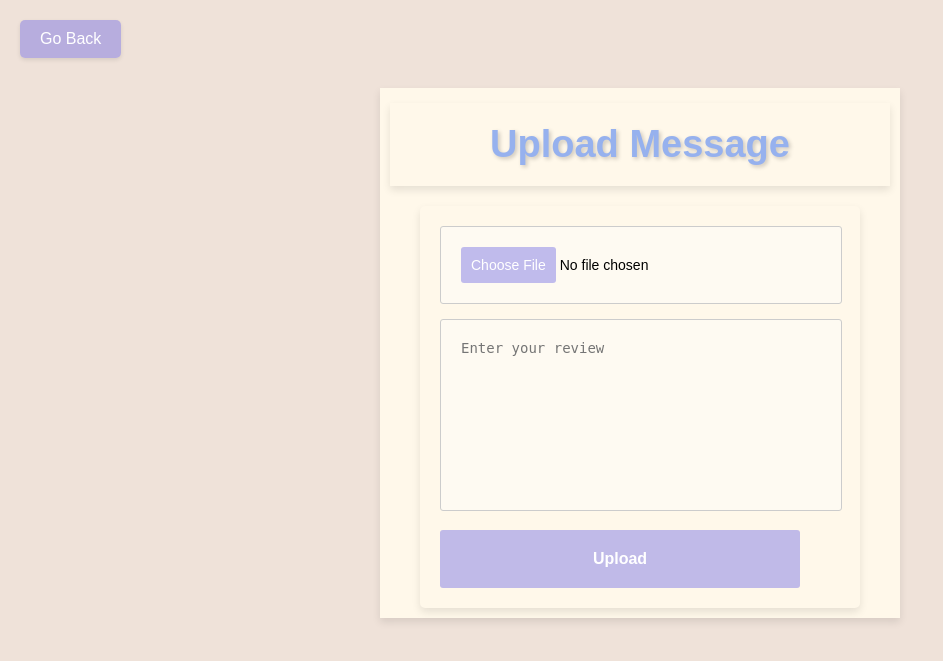
After one commit to CoroamaLarisa/AzureProjectGuestBook, a Flask app: page /upload in a window 1280 px wide. The commit adds this page. Shown: the top 661 px of the page, without its empty margins (0-943 px from the left). Run offline with Flask 3, Linux system fonts and the light colour scheme; some libraries are stand-ins or nearby versions.

```diff
--- a/app.py
+++ b/app.py
@@ -1,56 +1,132 @@
-from flask import Flask, render_template, url_for, redirect
-from logging import FileHandler, WARNING
-from pathlib import Path
-import sqlite3 as sql
 import os
-
-
-from flask import Flask, render_template, request, redirect, url_for
-from azure.storage.blob import BlobServiceClient, BlobClient, generate_blob_sas, BlobSasPermissions
-from azure.servicebus import ServiceBusClient, ServiceBusMessage
-
 import os
 import datetime
+import time
 
+from logging import FileHandler, WARNING
+from flask import Flask, render_template, request, redirect, url_for
+from azure.storage.blob import BlobServiceClient, generate_blob_sas, BlobSasPermissions
+from azure.storage.queue import QueueService, QueueMessageFormat
+from azure.cosmosdb.table.tableservice import TableService
+from azure.cosmosdb.table.models import Entity
+from typing import AnyStr, List, Dict, Tuple
 
-file_handler = FileHandler('errorlog.txt')
-file_handler.setLevel(WARNING)
 
 app = Flask(__name__)
 
-
-app.config['UPLOAD_FOLDER'] = 'uploads'
+# Set app constants
+app.config['UPLOAD_FOLDER'] = 'C:\\Users\\Larisa\\Documents\\azure-project\\AzureProjectGuestBook\\AzureProjectGuestBook\\uploads'
 app.config['AZURE_STORAGE_CONNECTION_STRING'] = 'DefaultEndpointsProtocol=https;AccountName=gcccstorageguestbook;AccountKey=A7mPkaoOQ+OHPGihyYattLUSmqRTA6WCHtN/GdNq0Ag+ZfnaF+nTWQep598jSweOYE3oXgbBm27B+ASt9CqENg==;EndpointSuffix=core.windows.net'
 app.config['AZURE_STORAGE_CONTAINER'] = 'images'
 app.config['AZURE_STORAGE_QUEUE'] = 'thumbnailqueue'
-
-# ToDo replace this with your secret key
-app.config['SECRET_KEY'] = 'your secret key goes here'
-# app.config['RECAPTCHA_PUBLIC_KEY'] = 'your public key goes here' #ToDo replace this with your private key
-# app.config['RECAPTCHA_PRIVATE_KEY'] = 'your private key goes here' #ToDo replace this with your private key
+app.config['AZURE_STORAGE_TABLE'] = 'reviews'
 app.config['RECAPTCHA_ENABLED'] = False
 
+# Set app error handling
+file_handler = FileHandler('errorlog.txt')
+file_handler.setLevel(WARNING)
 app.logger.addHandler(file_handler)
 
 
 @app.route('/')
 def index():
-    return render_template('index.html')
+    # Get all reviews
+    message_list = get_all_reviews()
+
+    # Render the HTML template and pass the message list to it
+    return render_template('index.html', message_list=message_list[::-1])
 
 
-@app.route('/upload', methods=['POST'])
+@app.route('/upload', methods=['GET', 'POST'])
 def upload():
+
+    # if the request is of type 'GET' then we only show the upload page
+    if request.method == 'GET':
+        return render_template('upload.html')
+
     file = request.files['file']
     review = request.form['review']
-    if file and review:
+
+    if file and review:  # check if file and review have been left
         filename = file.filename
         file.save(os.path.join(app.config['UPLOAD_FOLDER'], filename))
         thumbnail_url, full_image_url = upload_to_azure(filename)
-        return render_template('success.html', thumbnail_url=thumbnail_url, full_image_url=full_image_url, review=review)
-    return redirect(url_for('index'))
+        store_review(review, full_image_url, thumbnail_url)
+        return redirect(url_for('view'))
 
 
-def upload_to_azure(filename):
+@app.route('/view', methods=['GET'])
+def view():
+
+    # Get all reviews
+    message_list = get_all_reviews()
+
+    # Render the HTML template and pass the message list to it
+    return render_template('index.html', message_list=message_list[::-1])
+
+
+def get_all_reviews() -> List[Dict[AnyStr, AnyStr]]:
+    """
+    Get all reviews from the Azure Table defined in the app constants
+    Returns:
+    - message_list: List[Dict[AnyStr, AnyStr]], a list of all the messages from the table as dict, ex. [{'column_1': 'value_1','column_2': 'value_2'}]
+    """
+    table_service = TableService(
+        connection_string=app.config['AZURE_STORAGE_CONNECTION_STRING'])
+
+    # Retrieve values from Azure Table
+    messages = table_service.query_entities(app.config['AZURE_STORAGE_TABLE'])
+
+    # Create a list to store message details
+    message_list = []
+
+    for message in messages:
+        review = message.review
+        image_url = message.image_url
+        thumbnail_url = message.thumbnail_url
+
+        # Add message details to the list
+        message_list.append({
+            'review': review,
+            'image_url': image_url,
+            'thumbnail_url': thumbnail_url
+        })
+
+    return message_list
+
+
+def store_review(review: AnyStr, full_image_url: AnyStr, thumbnail_url: AnyStr) -> None:
+    """
+    Store review in an Azure Table to be able to query the values
+    Parameters:
+    - review: AnyStr, the review left by the user
+    - full_image_url: AnyStr, the image URL that the user will use to download the full image
+    - thumbnail_url: AnyStr, the thumbnail URL that the web page will show
+    """
+    table_service = TableService(
+        connection_string=app.config['AZURE_STORAGE_CONNECTION_STRING'])
+
+    new_entity = Entity()
+
+    new_entity.PartitionKey = 'messages'
+    new_entity.RowKey = str(time.time())
+
+    new_entity.review = review
+    new_entity.image_url = full_image_url
+    new_entity.thumbnail_url = thumbnail_url
+
+    table_service.insert_entity(app.config['AZURE_STORAGE_TABLE'], new_entity)
+
+
+def upload_to_azure(filename: AnyStr) -> Tuple[AnyStr, AnyStr]:
+    """
+    Upload file by filename from the local upload folder to Azure Container as a BLOB
+    Parameters:
+    - filename: AnyStr, the filename of the file that will be uploaded
+    Returns:
+    - thumbnail_url: AnyStr, the url of the BLOB containing the thumbnail image generated from the original image
+    - full_image_download_url: AnyStr, the URL that will be used to download the original image
+    """
     connection_string = app.config['AZURE_STORAGE_CONNECTION_STRING']
     container_name = app.config['AZURE_STORAGE_CONTAINER']
 
@@ -74,37 +150,49 @@ def upload_to_azure(filename):
         expiry=datetime.datetime.utcnow() + datetime.timedelta(days=1)
     )
 
-    full_image_url = blob_client.url + "?" + sas_token
+    # Generate download URL for the full image
+    full_image_download_url = blob_client.url + "?" + sas_token
 
     # Upload and generate thumbnail
     thumbnail_filename = "thumbnail_" + filename
     thumbnail_blob_client = container_client.get_blob_client(
         thumbnail_filename)
-    with open(os.path.join(app.config['UPLOAD_FOLDER'], filename), "rb") as data:
-        image_data = data.read()
 
-    # Generate thumbnail using Azure WebJob worker
-    generate_thumbnail_webjob(image_data, thumbnail_filename)
+    # Store filename and thumbnail file into queue so that an Azure Function can generate the thumbnail
+    generate_thumbnail_webjob(filename, thumbnail_filename)
 
+    # Store thumbnail url
     thumbnail_url = thumbnail_blob_client.url
 
-    return thumbnail_url, full_image_url
+    return thumbnail_url, full_image_download_url
 
 
-def generate_thumbnail_webjob(image_data, thumbnail_filename):
+def generate_thumbnail_webjob(filename: AnyStr, thumbnail_filename: AnyStr) -> None:
+    """
+    Generate thumbnail by adding the original file and the thumbnail file as a message to an Azure Queue,
+    which will trigger an already-defined Azure Function that will generate the thumbnail
+    Parameters:
+    - filename: AnyStr, the original filename
+    - thumbnail_filename: the thumbnail filename
+    """
+    connection_string = app.config['AZURE_STORAGE_CONNECTION_STRING']
+    queue_name = app.config['AZURE_STORAGE_QUEUE']
 
-    connection_string = app.config['AZURE_STORAGE_CONNECTION_STRING']
+    # Connect to the thumbnail queue
+    queue_service = QueueService(connection_string=connection_string)
 
-    servicebus_client = ServiceBusClient.from_connection_string(
-        connection_string)
-    sender = servicebus_client.get_queue_sender(
-        app.config['AZURE_STORAGE_QUEUE'])
+    # Create a message with the filename and thumbnail filename
+    message_content = {
+        'filename': filename,
+        'thumbnail_filename': thumbnail_filename
+    }
 
-    message = ServiceBusMessage(body=image_data, subject=thumbnail_filename)
-    sender.send_messages(message)
-
-    sender.close()
-    servicebus_client.close()
+    # Convert the message content to a string
+    message_content = str(message_content)
+    queue_service.encode_function = QueueMessageFormat.text_base64encode
+    # Send the message to the queue
+    queue_service.put_message(queue_name=queue_name,
+                              content=message_content)
 
 
 if __name__ == '__main__':
--- /dev/null
+++ b/templates/upload.html
@@ -0,0 +1,130 @@
+<!DOCTYPE html>
+<html>
+  <head>
+    <style>
+      body {
+        font-family: Arial, sans-serif;
+        /* margin: 0; */
+        /* padding: 20px; */
+        top: 0px;
+        background-color: #efe2d9;
+        text-align: center;
+      }
+
+      h1 {
+        text-align: center;
+        color: #96b1ee;
+        margin-bottom: 20px;
+        font-size: 38px;
+        background-color: #fff8ea;
+        text-shadow: 2px 2px 4px rgba(0, 0, 0, 0.2);
+        box-shadow: 0 4px 8px rgba(0, 0, 0, 0.1);
+        padding: 20px;
+        top: 0px;
+        margin-top: 5px;
+      }
+
+      form {
+        max-width: 400px;
+        margin: 0 auto;
+        background-color: #fff8ea;
+        padding: 20px;
+        border-radius: 5px;
+        box-shadow: 0 4px 8px rgba(0, 0, 0, 0.1);
+      }
+
+      input[type="file"],
+      textarea {
+        width: 90%;
+        padding: 20px;
+        margin-bottom: 15px;
+        border: 1px solid #ccc;
+        border-radius: 3px;
+        font-size: 14px;
+        resize: none;
+        background-color: #fefaf2;
+      }
+
+      textarea {
+        height: 150px;
+      }
+
+      input[type="submit"] {
+        display: block;
+        width: 90%;
+        padding: 20px;
+        border: none;
+        background-color: #7870e676;
+        color: #fff;
+        font-size: 16px;
+        font-weight: bold;
+        border-radius: 3px;
+        cursor: pointer;
+        transition: background-color 0.3s ease;
+        align-self: center;
+      }
+
+      input[type="submit"]:hover {
+        background-color: #5e57c886;
+      }
+
+      input[type="file"]::-webkit-file-upload-button {
+        background-color: #7870e676;
+        color: #fff;
+        border: none;
+        padding: 10px;
+        border-radius: 3px;
+        cursor: pointer;
+      }
+
+      input[type="file"]::-webkit-file-upload-button:hover {
+        background-color: #5e57c886;
+      }
+
+      input[type="file"]::-webkit-file-upload-button:active {
+        background-color: #7870e676;
+      }
+
+      .all_body {
+        margin-top: 80px;
+        background-color: #7870e676;
+        background-color: #fff8ea;
+        box-shadow: 0 4px 8px rgba(0, 0, 0, 0.1);
+        /* max-width: 700px; */
+        padding: 10px;
+        width: 500px;
+        align-self: center;
+        display: inline-block;
+      }
+
+      .go-back-bubble {
+        position: fixed;
+        top: 20px;
+        left: 20px;
+        background-color: #7870e676;
+        color: #fff;
+        padding: 10px 20px;
+        border-radius: 5px;
+        font-size: 16px;
+        cursor: pointer;
+        box-shadow: 0 2px 4px rgba(0, 0, 0, 0.1);
+      }
+
+      .go-back-bubble:hover {
+        background-color: #5e57c886;
+      }
+    </style>
+    <title>Add Message</title>
+  </head>
+  <body>
+    <div class="go-back-bubble" onclick="history.back()">Go Back</div>
+    <div class="all_body">
+      <h1>Upload Message</h1>
+      <form method="POST" action="/upload" enctype="multipart/form-data">
+        <input type="file" name="file" />
+        <textarea name="review" placeholder="Enter your review"></textarea>
+        <input type="submit" value="Upload" />
+      </form>
+    </div>
+  </body>
+</html>
```
Also changed, not shown: templates/index.html (+153 -25 lines), templates/submit.html (deleted, +0 -55 lines), templates/success.html (deleted, +0 -12 lines), thumbnailfunction/__init__.py (deleted, +0 -33 lines), thumbnailfunction/function.json (deleted, +0 -12 lines), thumbnailqueuefunction/__init__.py (added, +63 -0 lines), thumbnailqueuefunction/function.json (added, +13 -0 lines), thumbnailqueuefunction/root_host_files/host.json (added, +40 -0 lines), thumbnailqueuefunction/root_host_files/requirements.txt (added, +7 -0 lines), templates/base.html (added), thumbnailqueuefunction/readme.md (added), uploads/flower8.jpg (added).
